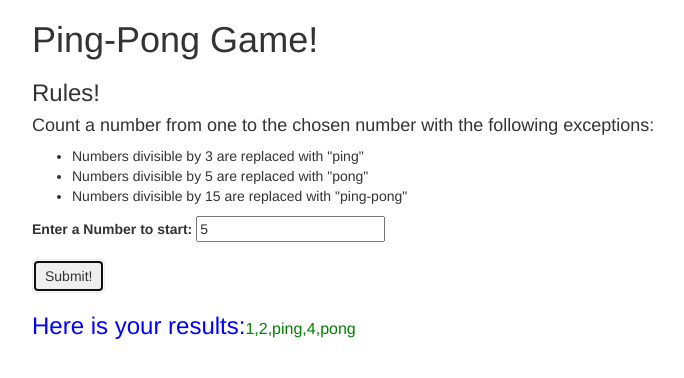
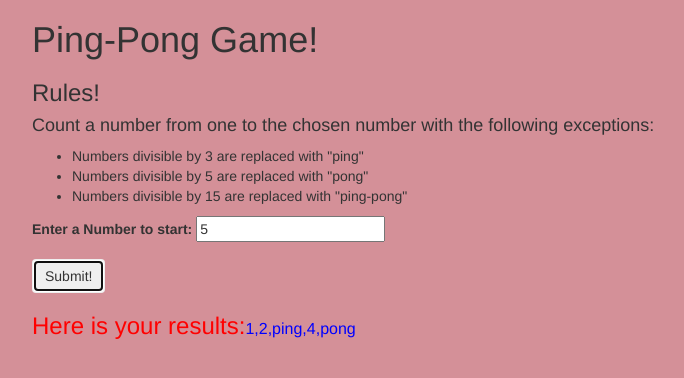
Before and after one commit to Sherly789/Ping-Pong, a plain HTML site: page index.html in a window 1280 px wide. Both pictures are taken after typing "5" into the empty fields and a click on the button "Submit!". Shown: the whole page, without its empty margins (38-722 px from the left). Drawn offline with nearby package versions, Linux system fonts and the light colour scheme.

Commit message:
add more style to css file

```diff
--- a/css/styles.css
+++ b/css/styles.css
@@ -1,13 +1,11 @@
-h1 {
-  border: 50px;
+body {
+  background-color: #D49098;
 }
-#result{
+#result {
   display: none;
-  font-size: 12pt;
-  color: blue;
-  font-weight: bold;
+  color: red;
 }
 #output {
-  color: green;
+  color: blue;
   font-size: 12pt;
 }
```
Also changed, not shown: index.html (+3 -3 lines).
